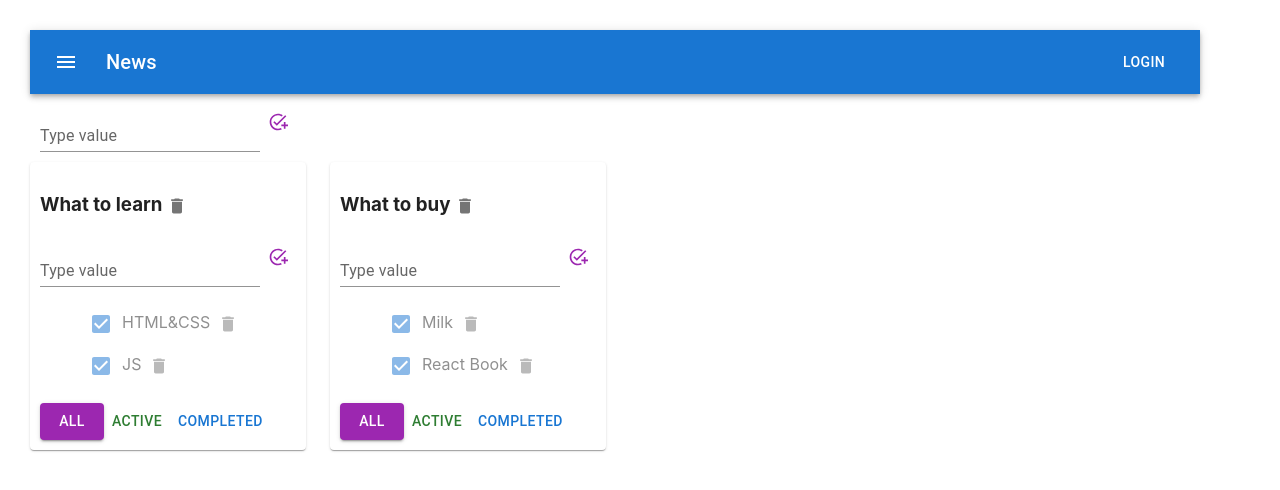
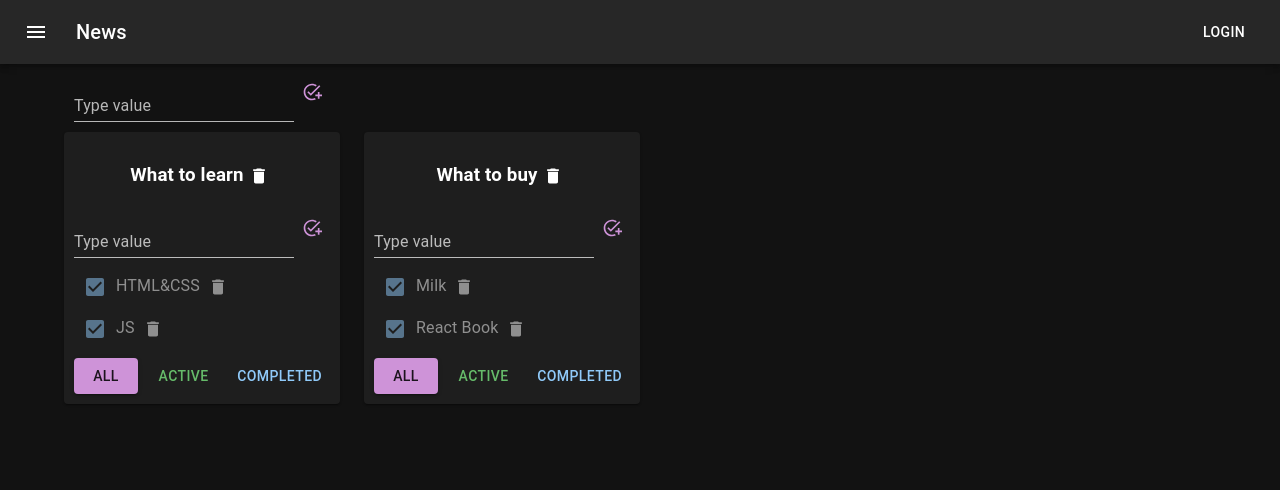
Before and after one commit to S1aven/TodoList, a React (Create React App) app: page / in a window 1280 px wide. Shown: the top 490 px of the page. Built offline with nearby package versions, Linux system fonts and the light colour scheme.

Commit message:
7.1 material ui

```diff
--- a/src/App.css
+++ b/src/App.css
@@ -1,23 +1,23 @@
-.App {
-  padding: 30px;
-  /*display: flex;*/
-}
+/*.App {*/
+/*  padding: 30px;*/
+/*  !*display: flex;*!*/
+/*}*/
 
-.App > div {
-  margin-right: 50px;
-}
+/*.App > div {*/
+/*  margin-right: 50px;*/
+/*}*/
 
-.error {
-  border: red 1px solid;
-}
+/*.error {*/
+/*  border: red 1px solid;*/
+/*}*/
 
-.error-message {
-  color: red;
-}
+/*.error-message {*/
+/*  color: red;*/
+/*}*/
 
-.active-filter {
-  background-color: aquamarine;
-}
+/*.active-filter {*/
+/*  background-color: aquamarine;*/
+/*}*/
 
 .is-done {
   opacity: 0.5;
--- a/src/App.tsx
+++ b/src/App.tsx
@@ -3,7 +3,7 @@ import './App.css';
 import {TaskType, Todolist} from './Todolist';
 import {v1} from 'uuid';
 import AddItemForm from "./AddItemForm";
-import {AppBar, Box, Button, Grid, IconButton, Paper, Toolbar, Typography} from "@mui/material";
+import {AppBar, Box, Button, Container, Grid, IconButton, Paper, Toolbar, Typography} from "@mui/material";
 import {Menu} from "@mui/icons-material";
 
 export type FilterValuesType = "all" | "active" | "completed";
@@ -124,7 +124,8 @@ function App() {
       tasksForTodolist = allTodolistTasks.filter(t => t.isDone === true);
     }
 
-    return <Grid key={tl.id} item>
+    return (
+      <Grid key={tl.id} item>
         <Paper style={{padding: '10px'}}>
           <Todolist
             // key={tl.id}
@@ -142,8 +143,8 @@ function App() {
           />
         </Paper>
       </Grid>
+    )
   })
-
 
   return (
     <div className="App">
@@ -166,13 +167,14 @@ function App() {
           </Toolbar>
         </AppBar>
       </Box>
+      <Container fixed>
         <Grid container style={{padding: '10px'}}>
           <AddItemForm addItem={addNewTodolist}/>
         </Grid>
         <Grid container spacing={3}>
           {todolistsComponents}
         </Grid>
-
+      </Container>
     </div>
   );
 }
--- a/src/Todolist.tsx
+++ b/src/Todolist.tsx
@@ -2,7 +2,7 @@ import React, {ChangeEvent} from 'react';
 import {FilterValuesType} from './App';
 import AddItemForm from "./AddItemForm";
 import EditableSpan from "./EditableSpan";
-import {Button, Checkbox, IconButton} from "@mui/material";
+import {Button, ButtonGroup, Checkbox, IconButton, List} from "@mui/material";
 import {Delete} from "@mui/icons-material";
 
 export type TaskType = {
@@ -22,7 +22,7 @@ type PropsType = {
   removeTodolist: (id: string) => void
   filter: FilterValuesType
   changeTaskTitle: (id: string, title: string, todolistId: string) => void
-    changeTodolistTitle: (title: string, todolistId: string)=> void
+  changeTodolistTitle: (title: string, todolistId: string) => void
 }
 
 export function Todolist(props: PropsType) {
@@ -35,15 +35,15 @@ export function Todolist(props: PropsType) {
   const changeTodolistTitle = (title: string) => props.changeTodolistTitle(title, props.id);
 
   return <div>
-        <h3>
-            <EditableSpan title={props.title} changeTitle={changeTodolistTitle} />
+    <h3  style={{textAlign: "center"}}>
+      <EditableSpan title={props.title} changeTitle={changeTodolistTitle}/>
       {/*<button onClick={removeTodolist}>x</button>*/}
       <IconButton onClick={removeTodolist} size={'small'} aria-label="delete">
-                <Delete  fontSize={'small'}/>
+        <Delete fontSize={'small'}/>
       </IconButton>
     </h3>
-        <AddItemForm addItem={addTaskToTodolist} />
-        <ul>
+    <AddItemForm addItem={addTaskToTodolist}/>
+    <List>
       {
         props.tasks.map(t => {
           const onClickHandler = () => props.removeTask(t.id, props.id)
@@ -52,7 +52,7 @@ export function Todolist(props: PropsType) {
             props.changeTaskStatus(t.id, newIsDoneValue, props.id);
           }
           const changeTaskTitle = (title: string) => props.changeTaskTitle(t.id, title, props.id)
-                    return <div key={t.id} className={t.isDone ? "is-done" : ""}>
+          return <li key={t.id} className={t.isDone ? "is-done" : ""}>
             {/*<input type="checkbox" onChange={onChangeHandler} checked={t.isDone}/>*/}
             <Checkbox onChange={onChangeHandler} checked={t.isDone}/>
             <EditableSpan title={t.title} changeTitle={changeTaskTitle}/>
@@ -61,11 +61,11 @@ export function Todolist(props: PropsType) {
             <IconButton onClick={onClickHandler} aria-label="delete">
               <Delete fontSize="small"/>
             </IconButton>
-                    </div>
+          </li>
         })
       }
-        </ul>
-        <div>
+    </List>
+    <div style={{display: "flex", justifyContent: "space-between"}}>
       <Button variant={props.filter === 'all' ? "contained" : "text"}
               onClick={onAllClickHandler}
               color={"secondary"}
--- a/src/index.tsx
+++ b/src/index.tsx
@@ -3,8 +3,21 @@ import ReactDOM from 'react-dom';
 import './index.css';
 import App from './App';
 import * as serviceWorker from './serviceWorker';
+import {ThemeProvider} from "@emotion/react";
+import {createTheme, CssBaseline} from "@mui/material";
 
-ReactDOM.render(<App />,  document.getElementById('root'));
+const theme = createTheme({
+  palette: {
+    mode: "dark"
+  }
+})
+
+ReactDOM.render(
+  <ThemeProvider theme={theme}>
+    <CssBaseline />
+    <App/>
+  </ThemeProvider>,
+  document.getElementById('root'));
 
 // If you want your app to work offline and load faster, you can change
 // unregister() to register() below. Note this comes with some pitfalls.
```
Also changed, not shown: src/Components/AddItemForm.tsx (+7 -0 lines). Lines whose indentation alone changed are shown as unchanged.
